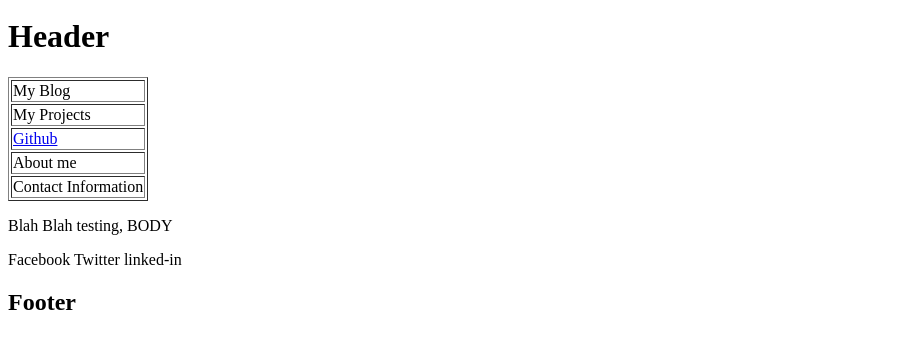
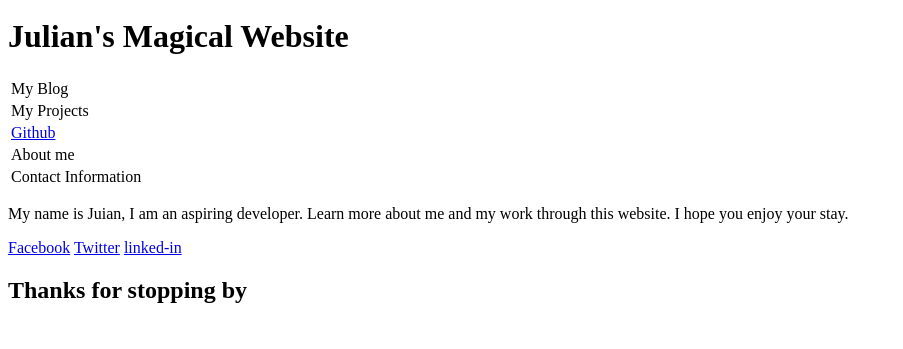
Before and after one commit to juliangommans/juliangommans.github.io, a plain HTML site: page index.html in a window 1280 px wide. Shown: the part 311-660 px from the top of the page, without its empty margins (0-903 px from the left). Drawn offline with Linux system fonts and the light colour scheme.

Commit message:
Update index.html

```diff
--- a/index.html
+++ b/index.html
@@ -1,25 +1,56 @@
 <!DOCTYPE=html>
 <html>
+
   <head>
+
     <title>Julians Blog Index</title>
+
   </head>
+
   <body>
+
     <img src="https://i.imgflip.com/58n.jpg"/>
-        <div><h1>Header</h1></div>
-        <div><table border=1px>
+
+    <div id="header">
+        <h1> <span class="rainbow">Julian's Magical Website</span></h1>
+    </div>
+
+    <div class="sidebar">
+      <table class="sidebartable">
+
         <tr>
-                <td>My Blog</td></tr>
+          <td>My Blog</td>
+        </tr>
+
         <tr>
-                <td>My Projects</td></tr>
+          <td>My Projects</td>
+        </tr>
+
         <tr>
-                <td><a href="https://github.com/juliangommans">Github</a></td></tr>
+          <td><a class="links" href="https://github.com/juliangommans">Github</a></td>
+        </tr>
+
         <tr>
-                <td>About me</td></tr>
+          <td>About me</td>
+        </tr>
+
         <tr>
-                <td>Contact Information</td></tr>
-            </table></div>
-        <div><p> Blah Blah testing, BODY</p></div>
-        <div><p> Facebook Twitter linked-in</p></div>
-        <div><h2>Footer</h2></div>
+          <td>Contact Information</td>
+        </tr>
+
+      </table>
+    </div>
+    <!-- Main Body -->
+        <div class="mainbody">
+          <p>My name is Juian, I am an aspiring developer. Learn more about me and my work through this website. I hope you enjoy your stay.</p>
+        </div>
+
+     <!-- Footer -->
+        <div id="footer">
+
+            <p id="sociallinks"> <a class="links" href="www.facebook.com">Facebook</a> <a class="links" href="www.twitter.com">Twitter</a> <a class="links" href="www.linked-in.com">linked-in</a></p>
+
+          <h2 class="rainbow">Thanks for stopping by</h2>
+        </div>
     </body>
 </html>
```
Lines whose indentation alone changed are shown as unchanged.
